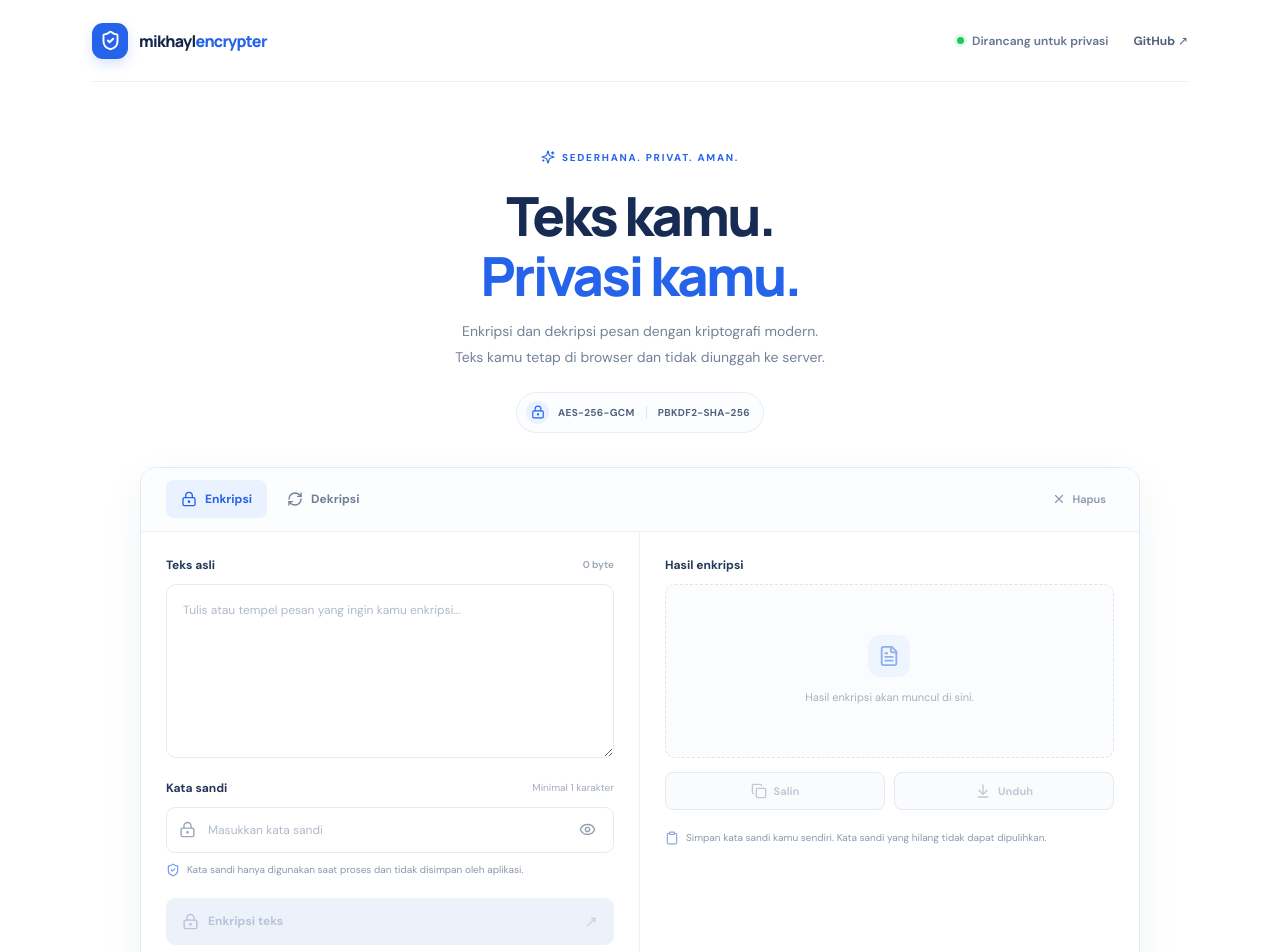
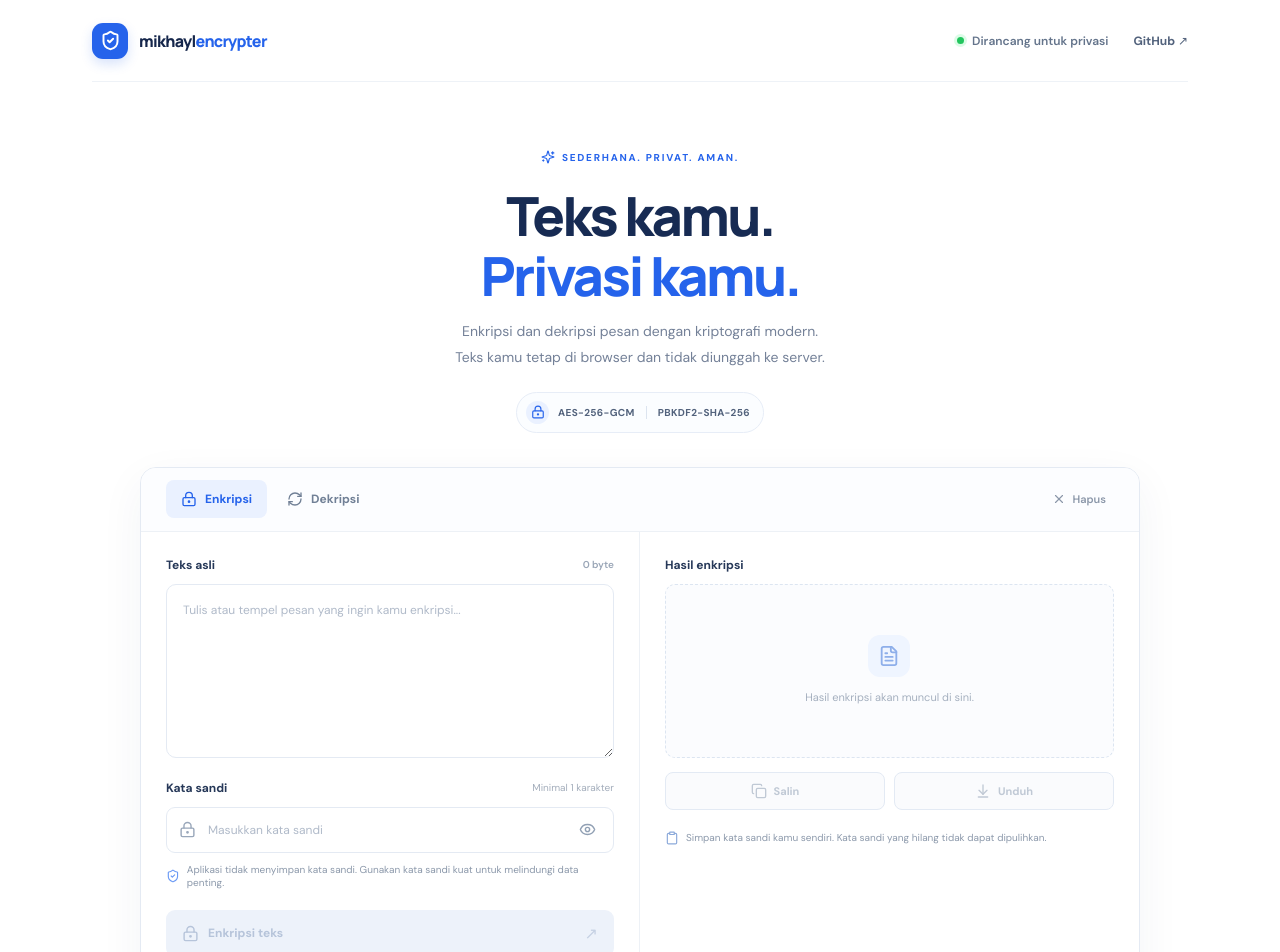
Before and after one commit to Mikhayl-05/Encrypter, a React (Vite) app: page / in a window 1280 px wide. Shown: the top 952 px of the page. Built offline with nearby package versions, Linux system fonts and the light colour scheme.

Commit message:
chore: discourage password manager autofill

```diff
--- a/src/App.tsx
+++ b/src/App.tsx
@@ -181,7 +181,6 @@ function App() {
                   onChange={(event) => { setPassword(event.target.value); setError(""); setNotice(""); setResult(""); }}
                   placeholder="Masukkan kata sandi"
                   autoComplete="off"
-                  name="mikhayl-cipher-password"
                   data-lpignore="true"
                   data-1p-ignore="true"
                   maxLength={1024}
@@ -191,7 +190,7 @@ function App() {
                 </button>
               </div>
 
-              <div className="password-note"><ShieldCheck size={14} /> Kata sandi hanya digunakan saat proses dan tidak disimpan oleh aplikasi.</div>
+              <div className="password-note"><ShieldCheck size={14} /> Aplikasi tidak menyimpan kata sandi. Gunakan kata sandi kuat untuk melindungi data penting.</div>
 
               <button className="primary-button" onClick={handleSubmit} disabled={!canSubmit} type="button">
                 {busy ? <span className="spinner" /> : mode === "encrypt" ? <LockKeyhole size={17} /> : <RefreshCw size={17} />}
```
